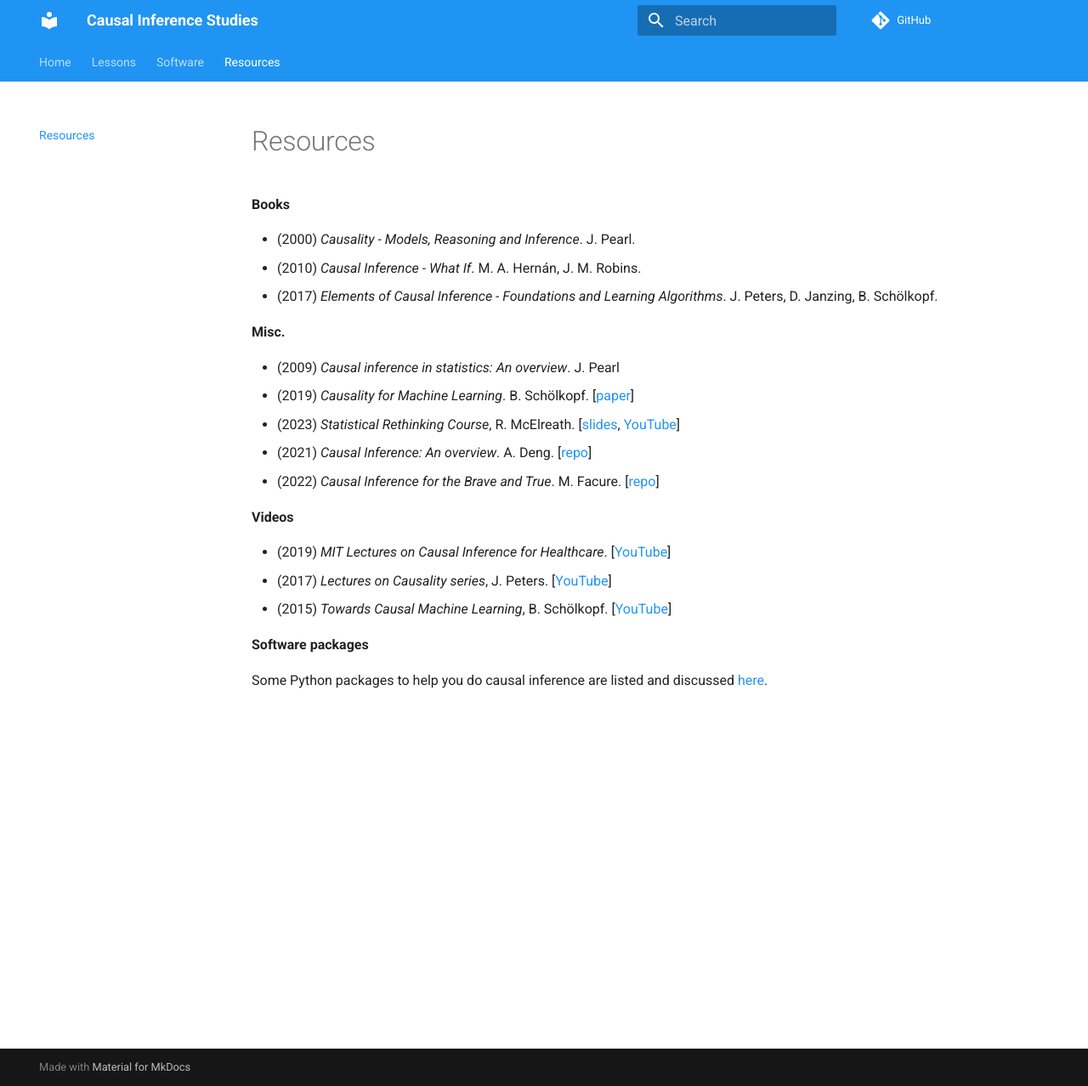
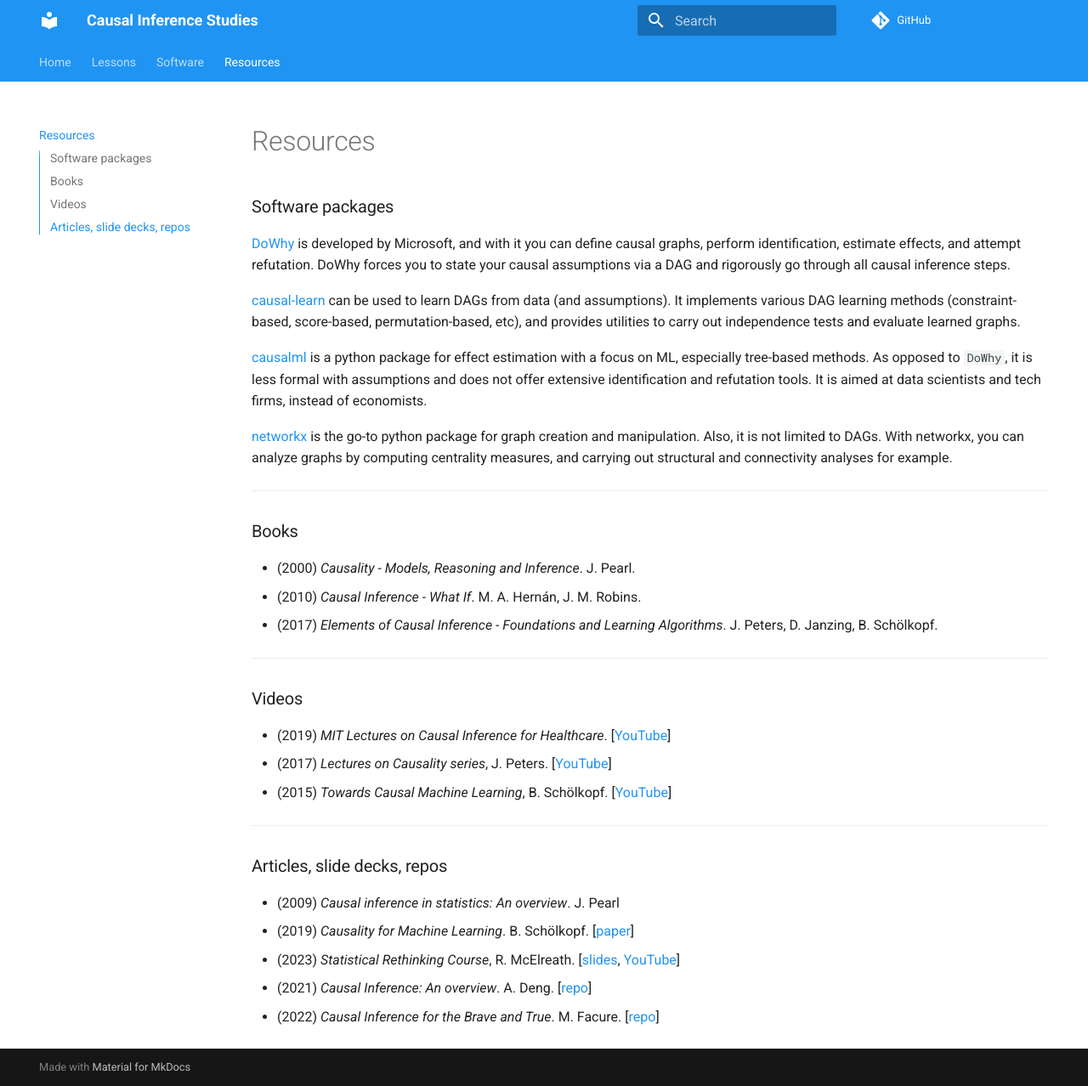
Before and after one commit to emilioMaddalena/causal-inference-studies, an MkDocs documentation site: the page built from material/resources.md, in a window 1280 px wide and 1278 px high. Shown: the whole window at 85% size. Built offline with MkDocs 1.6.1 and Material for MkDocs 9.7.7, drawn with Linux system fonts in a browser that asks for light colours; comment, search, counter and statistics services are not loaded.

Commit message:
Merge resources and software pages

```diff
--- a/material/resources.md
+++ b/material/resources.md
@@ -1,25 +1,37 @@
 # Resources
 
-**Books**
+### Software packages
+
+[DoWhy](https://github.com/py-why/dowhy) is developed by Microsoft, and with it you can define causal graphs, perform identification, estimate effects, and attempt refutation. DoWhy forces you to state your causal assumptions via a DAG and rigorously go through all causal inference steps.
+
+[causal-learn](https://github.com/py-why/causal-learn) can be used to learn DAGs from data (and assumptions). It implements various DAG learning methods (constraint-based, score-based, permutation-based, etc), and provides utilities to carry out independence tests and evaluate learned graphs.
+
+[causalml](https://github.com/uber/causalml) is a python package for effect estimation with a focus on ML, especially tree-based methods. As opposed to `DoWhy`, it is less formal with assumptions and does not offer extensive identification and refutation tools. It is aimed at data scientists and tech firms, instead of economists.
+
+[networkx](https://github.com/networkx/networkx) is the go-to python package for graph creation and manipulation. Also, it is not limited to DAGs. With networkx, you can analyze graphs by computing centrality measures, and carrying out structural and connectivity analyses for example.
+
+---
+
+### Books
 
 - (2000) *Causality - Models, Reasoning and Inference*. J. Pearl.
 - (2010) *Causal Inference - What If*. M. A. Hernán, J. M. Robins.
 - (2017) *Elements of Causal Inference - Foundations and Learning Algorithms*. J. Peters, D. Janzing, B. Schölkopf.
 
-**Misc.**
+---
+
+### Videos
+
+- (2019) *MIT Lectures on Causal Inference for Healthcare*. [[YouTube](https://www.youtube.com/watch?v=gRkUhg9Wb-I)]
+- (2017) *Lectures on Causality series*, J. Peters. [[YouTube](https://www.youtube.com/watch?v=zvrcyqcN9Wo)]
+- (2015) *Towards Causal Machine Learning*, B. Schölkopf. [[YouTube](https://www.youtube.com/watch?v=ooeRlw3U2zU)]
+
+---
+
+### Articles, slide decks, repos
 
 - (2009) *Causal inference in statistics: An overview*. J. Pearl
 - (2019) *Causality for Machine Learning*. B. Schölkopf. [[paper](https://arxiv.org/pdf/1911.10500)]
 - (2023) *Statistical Rethinking Course*, R. McElreath. [[slides](https://github.com/rmcelreath/stat_rethinking_2024), [YouTube](https://www.youtube.com/watch?v=FdnMWdICdRs&list=PLDcUM9US4XdPz-KxHM4XHt7uUVGWWVSus)]
 - (2021) *Causal Inference: An overview*. A. Deng. [[repo](https://alexdeng.github.io/causal/)]
 - (2022) *Causal Inference for the Brave and True*. M. Facure. [[repo](https://matheusfacure.github.io/python-causality-handbook/landing-page.html)]
-
-**Videos**
-
-- (2019) *MIT Lectures on Causal Inference for Healthcare*. [[YouTube](https://www.youtube.com/watch?v=gRkUhg9Wb-I)]
-- (2017) *Lectures on Causality series*, J. Peters. [[YouTube](https://www.youtube.com/watch?v=zvrcyqcN9Wo)]
-- (2015) *Towards Causal Machine Learning*, B. Schölkopf. [[YouTube](https://www.youtube.com/watch?v=ooeRlw3U2zU)]
-
-**Software packages**
-
-Some Python packages to help you do causal inference are listed and discussed [here](software_packages.md).
```
